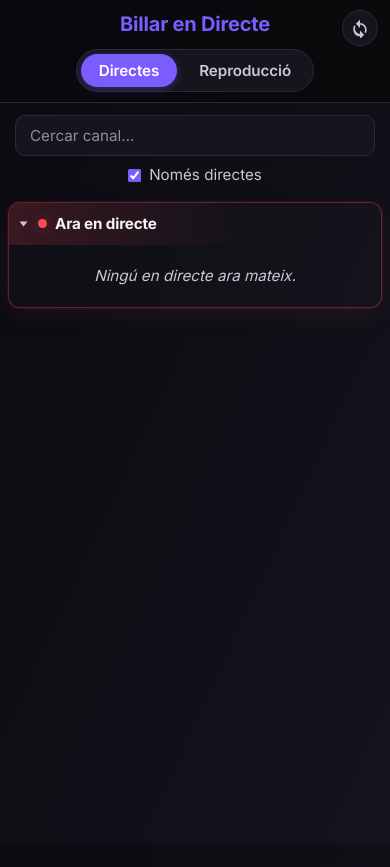
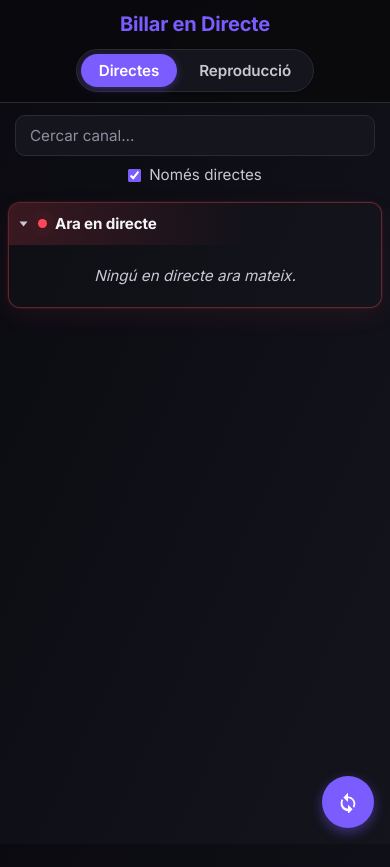
Before and after one commit to algoam-Banyoles/algoam, a website: page index.html in a window 390 px wide. Drawn offline with Linux system fonts and the light colour scheme; no server answers.

Commit message:
Move the hard-refresh button into a corner FAB
Reposition out of the sticky header into a fixed floating action
button anchored to the bottom-right corner with safe-area insets,
and recolour to match the active "Directes" tab (--primary). Adds a
soft purple shadow and a slightly larger touch target (52px) so it
reads clearly on phones.

Co-Authored-By: Claude Opus 4.7 (1M context) <noreply@anthropic.com>

```diff
--- a/index.html
+++ b/index.html
@@ -21,12 +21,6 @@
 </head>
 <body>
   <header class="app-header">
-    <button id="hardRefreshBtn" class="hard-refresh-btn" type="button"
-            title="Refresc complet (esborra caché)" aria-label="Refresc complet">
-      <svg viewBox="0 0 24 24" width="20" height="20" aria-hidden="true">
-        <path fill="currentColor" d="M12 5V2L7 7l5 5V8c3.31 0 6 2.69 6 6 0 1.01-.25 1.97-.7 2.8l1.46 1.46A7.93 7.93 0 0 0 20 14c0-4.42-3.58-8-8-8zm0 14c-3.31 0-6-2.69-6-6 0-1.01.25-1.97.7-2.8L5.24 8.74A7.93 7.93 0 0 0 4 14c0 4.42 3.58 8 8 8v3l5-5-5-5v3z"/>
-      </svg>
-    </button>
     <h1>Billar en Directe</h1>
     <nav class="tabs" role="tablist">
       <button class="tab-btn active" data-tab="channels" role="tab">Directes</button>
@@ -35,6 +29,12 @@
       </button>
     </nav>
   </header>
+  <button id="hardRefreshBtn" class="hard-refresh-btn" type="button"
+          title="Refresc complet (esborra caché)" aria-label="Refresc complet">
+    <svg viewBox="0 0 24 24" width="22" height="22" aria-hidden="true">
+      <path fill="currentColor" d="M12 5V2L7 7l5 5V8c3.31 0 6 2.69 6 6 0 1.01-.25 1.97-.7 2.8l1.46 1.46A7.93 7.93 0 0 0 20 14c0-4.42-3.58-8-8-8zm0 14c-3.31 0-6-2.69-6-6 0-1.01.25-1.97.7-2.8L5.24 8.74A7.93 7.93 0 0 0 4 14c0 4.42 3.58 8 8 8v3l5-5-5-5v3z"/>
+    </svg>
+  </button>
 
   <main>
     <section id="tab-channels" class="tab-panel active" role="tabpanel">
--- a/styles.css
+++ b/styles.css
@@ -63,25 +63,30 @@ body {
 }
 
 .hard-refresh-btn {
-  position: absolute;
-  top: 10px;
-  right: 12px;
-  width: 36px;
-  height: 36px;
+  position: fixed;
+  bottom: calc(16px + env(safe-area-inset-bottom, 0px));
+  right: calc(16px + env(safe-area-inset-right, 0px));
+  width: 52px;
+  height: 52px;
   border-radius: 50%;
-  border: 1px solid var(--border);
-  background: var(--bg-surface);
-  color: var(--text-1);
+  border: 0;
+  background: var(--primary);
+  color: #fff;
   cursor: pointer;
   display: flex;
   align-items: center;
   justify-content: center;
   padding: 0;
-  transition: color 0.15s, background 0.15s, transform 0.4s ease;
+  z-index: 60;
+  box-shadow: 0 4px 12px rgba(122, 92, 255, 0.45), 0 1px 3px rgba(0, 0, 0, 0.3);
+  transition: background 0.15s, transform 0.2s ease, box-shadow 0.2s;
   -webkit-tap-highlight-color: transparent;
 }
 
-.hard-refresh-btn:hover { color: var(--text-0); background: var(--bg-card); }
+.hard-refresh-btn:hover {
+  background: var(--primary-dark);
+  box-shadow: 0 6px 16px rgba(122, 92, 255, 0.55), 0 1px 3px rgba(0, 0, 0, 0.35);
+}
 .hard-refresh-btn:active { transform: scale(0.92); }
 .hard-refresh-btn.refreshing svg { animation: refreshSpin 0.9s linear infinite; }
 
```
